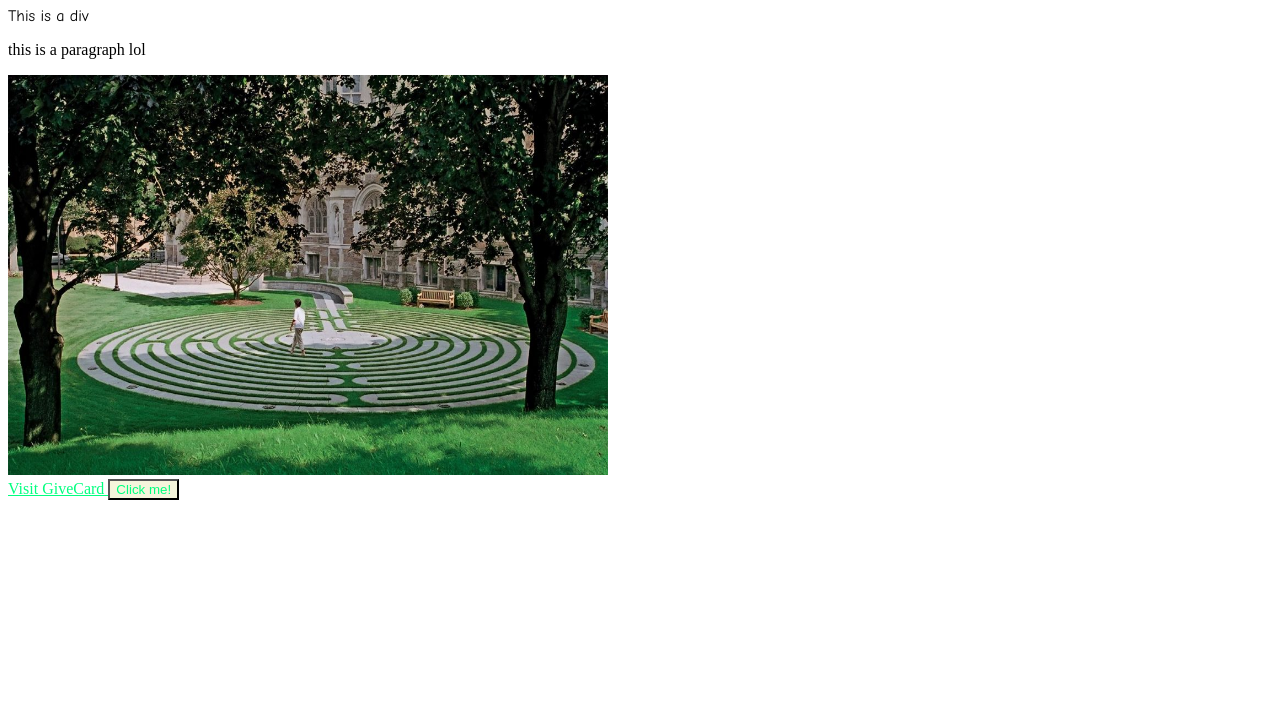
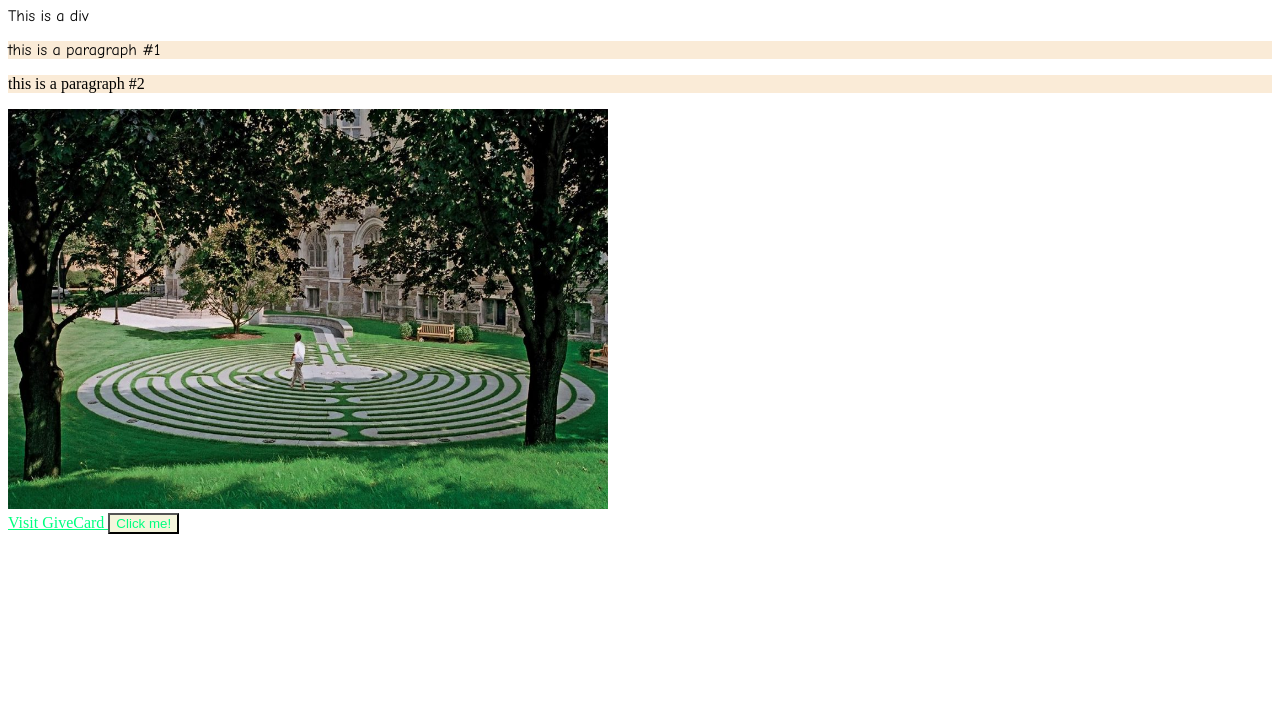
Before and after one commit to peterswi/viz-lab1, a plain HTML site: page index.html in a window 1280 px wide. Shown: the part 73-800 px from the top of the page. Drawn offline with Linux system fonts and the light colour scheme.

Commit message:
push push push

```diff
--- a/index.html
+++ b/index.html
@@ -11,10 +11,16 @@
 
 <div id="content">
     This is a div
+    <p>
+        this is a paragraph #1
+    </p>
 </div>
-<p>
-    this is a paragraph lol
-</p>
+<div>
+    <p>
+        this is a paragraph #2
+    </p>
+</div>
+
 <img src="labryinth.jpg" alt="the bc reflection labryinth" width="600" height="400">
 <div>
 
--- a/style.css
+++ b/style.css
@@ -22,5 +22,14 @@ h1 {
 }
 
 a {
+    font-family: Serif;
     color: springgreen;
 }
+a:hover{
+    font-family: "Comic Sans MS";
+    color: aqua;
+}
+
+div p{
+    background-color: antiquewhite;
+}
```
